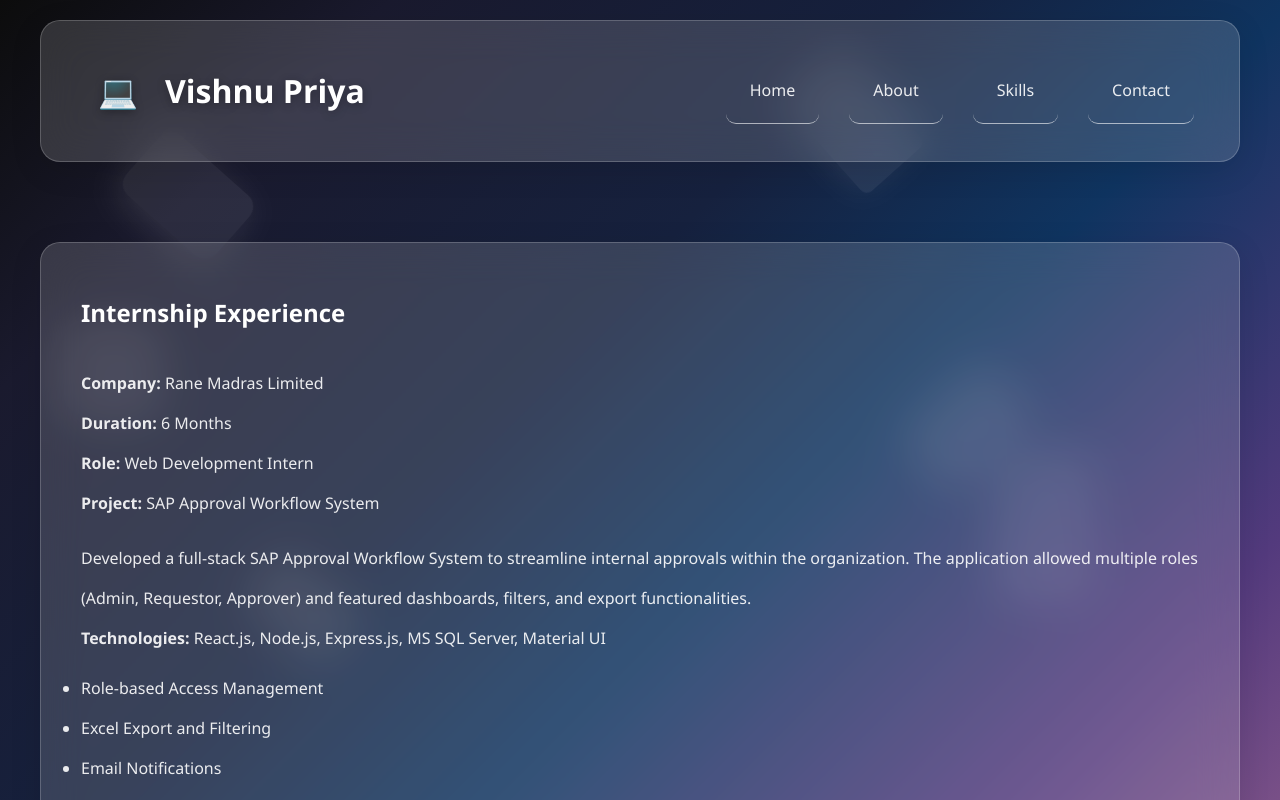
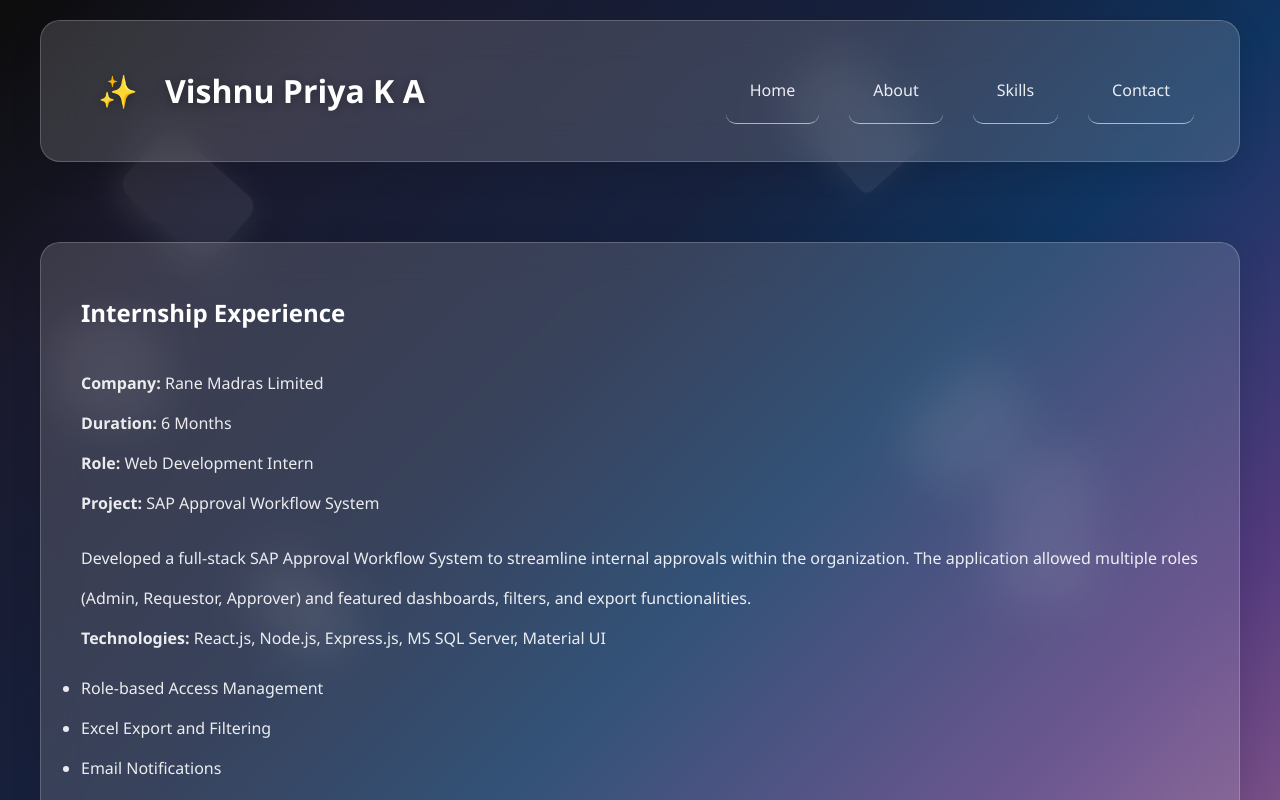
Before and after one commit to VishnuPriya072/Portfolio, a plain HTML site: page internship.html in a window 1280 px wide. Shown: the top 800 px of the page. Drawn offline with Linux system fonts and the light colour scheme.

Commit message:
Update internship.html

```diff
--- a/internship.html
+++ b/internship.html
@@ -22,8 +22,8 @@
     <div class="container">
       <nav class="glass">
         <div class="logo" onclick="window.location.href='index.html'">
-          <div class="logo-icon">💻</div>
-          <span>Vishnu Priya</span>
+          <div class="logo-icon">✨</div>
+          <span>Vishnu Priya K A</span>
         </div>
         <div class="nav-links">
           <a href="index.html">Home</a>
```
